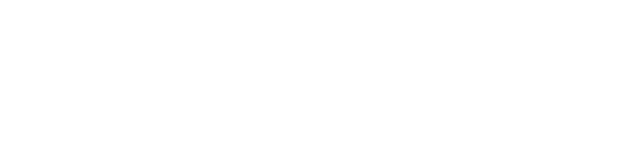
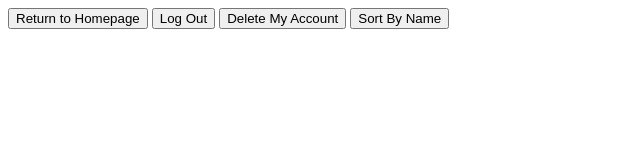
Before and after one commit to oddzor/JavaScript-og-API-Eksamen-2024, a plain HTML site: page wishlist.html in a window 1280 px wide. Shown: the whole page, without its empty margins (0-640 px from the left). Drawn offline with Linux system fonts and the light colour scheme.

Commit message:
wishlist structure changes

```diff
--- a/wishlist.html
+++ b/wishlist.html
@@ -7,6 +7,12 @@
     <title>Gokstad Ranch</title>
   </head>
   <body>
+    <a href="index.html"><button>Return to Homepage</button></a>
+    <button id="logout__button__wishlist">Log Out</button>
+    <button id="delete__account__button">Delete My Account</button>
+    <button id="sort__byname__button">Sort By Name</button>
+    <div id="wishlist__container">
+    </div>
    <script src="./js/wishlist.js"></script>
   </body>
 </html>
```
